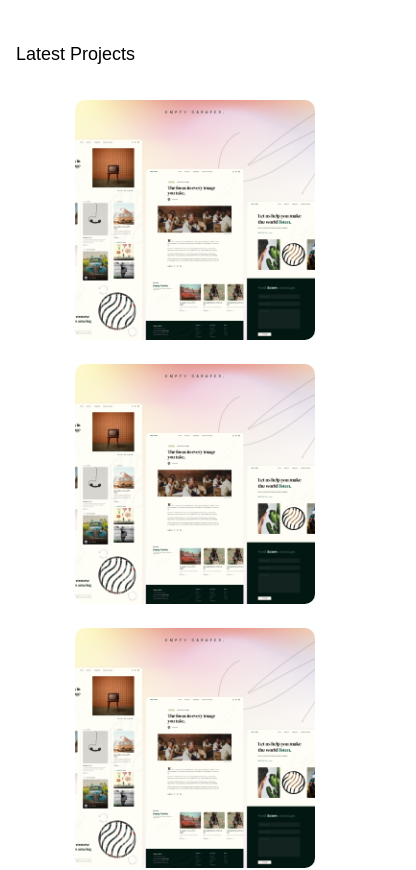
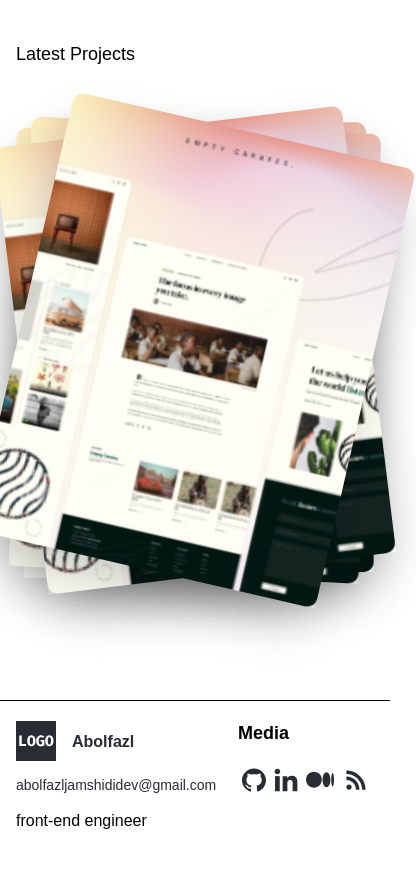
Before and after one commit to abolfazlteam/abolfazl, a Next.js app: page / in a window 390 px wide. Shown: the part 2400-3270 px from the top of the page, 416 px wide, since content can reach past the window. Built offline with nearby package versions, Linux system fonts and the light colour scheme; a web font is replaced by a local one.

Commit message:
add tinder card slider effect to prject cards for smaller screens

```diff
--- a/src/app/(home-page)/page.tsx
+++ b/src/app/(home-page)/page.tsx
@@ -5,6 +5,7 @@ import Section from "@/components/ui/Section";
 import BlogsList from "../(blogs)/_components/BlogsList";
 import { Metadata } from "next";
 import ProjectsList from "../(projects)/_components/ProjectsList";
+import Slider from "@/components/ui/Slider";
 // import { rammettoOne } from "../fonts";
 
 // import { Rammetto_One, Alexandria } from "next/font/google";
@@ -37,7 +38,13 @@ const Page = () => {
 
       <Section>
         <Header title="latest projects" />
-        <ProjectsList />
+        <section className="hidden md:block">
+          <ProjectsList />
+        </section>
+
+        <section className="block md:hidden">
+          <Slider />
+        </section>
       </Section>
     </main>
   );
--- /dev/null
+++ b/src/app/(projects)/_components/AnimatedProjectCard.tsx
@@ -0,0 +1,89 @@
+"use client";
+
+import { motion } from "framer-motion";
+
+import Image from "next/image";
+import Tag from "./Tag";
+
+type TAnimatedProjectCardProps = {
+  rotate?: number;
+  width?: number;
+  height?: number;
+  index?: number;
+};
+
+const AnimatedProjectCard: React.FC<TAnimatedProjectCardProps> = ({
+  height,
+  width,
+  index = 1,
+  rotate = 10,
+}) => {
+  return (
+    <motion.article
+      className="absolute -translate-x-1/2 -translate-y-1/2 shadow-2xl will-change-transform"
+      style={{
+        perspective: "1000px",
+        rotate: `${rotate}deg`,
+        zIndex: index,
+        width: `${width}px`,
+        height: `${height}px`,
+      }}
+      initial={{
+        rotate: `${rotate}deg`,
+        y: 200 + index * 20,
+        x: index === 1 ? -60 : index === 2 ? -30 : index === 3 ? 30 : 60,
+        opacity: 0,
+        width,
+        height,
+      }}
+      transition={{
+        default: {
+          type: "spring",
+          bounce: 0.2,
+          duration: 0.8,
+          delay: index * 0.12,
+        },
+        opacity: {
+          duration: 0.5,
+          ease: [0.23, 0.64, 0.13, 0.99],
+        },
+        scale: { duration: 0.2 },
+      }}
+      animate={{ y: 0, opacity: 1, x: 0 }}
+      drag={"x"}
+      whileTap={{ scale: 1.1, cursor: "grabbing" }}
+      whileDrag={{ scale: 1.2, cursor: "grabbing" }}
+    >
+      <article
+        style={{ width: `${width}px`, height: `${height}px`, zIndex: index }}
+        className={`group relative cursor-pointer overflow-hidden rounded-10`}
+      >
+        <Image
+          src={"/images/sample-project-img.png"}
+          fill
+          className="z-0 h-full w-full object-cover object-center"
+          alt="project title"
+        />
+
+        <div className="absolute left-0 top-full z-[2] h-full w-full space-y-6 bg-project-card-hover px-4 pb-3 pt-[41px] transition-all duration-200 ease-in-out group-hover:top-0">
+          <div className="space-y-3">
+            <h4 className="text-lg font-extrabold capitalize text-white">
+              React query
+            </h4>
+            <p className="text-base leading-6 text-white">
+              Simplifies the use of React Query by offering a...
+            </p>
+          </div>
+          {/* tags */}
+          <div className="flex flex-wrap items-center gap-2">
+            <Tag>typescript</Tag>
+            <Tag>javascript</Tag>
+            <Tag>vite</Tag>
+          </div>
+        </div>
+      </article>
+    </motion.article>
+  );
+};
+
+export default AnimatedProjectCard;
--- /dev/null
+++ b/src/components/ui/Slider.tsx
@@ -0,0 +1,20 @@
+"use client";
+
+import AnimatedProjectCard from "@/app/(projects)/_components/AnimatedProjectCard";
+
+const Slider = () => {
+  return (
+    <div className="relative mx-auto flex h-[500px] cursor-grab flex-col items-center justify-center gap-6">
+      {[1, 2, 3, 4].map((item, index) => (
+        <AnimatedProjectCard
+          rotate={index % 2 === 0 ? -(item * index + 1) : +(item * index + 1)}
+          index={index}
+          width={350}
+          height={450}
+        />
+      ))}
+    </div>
+  );
+};
+
+export default Slider;
```
